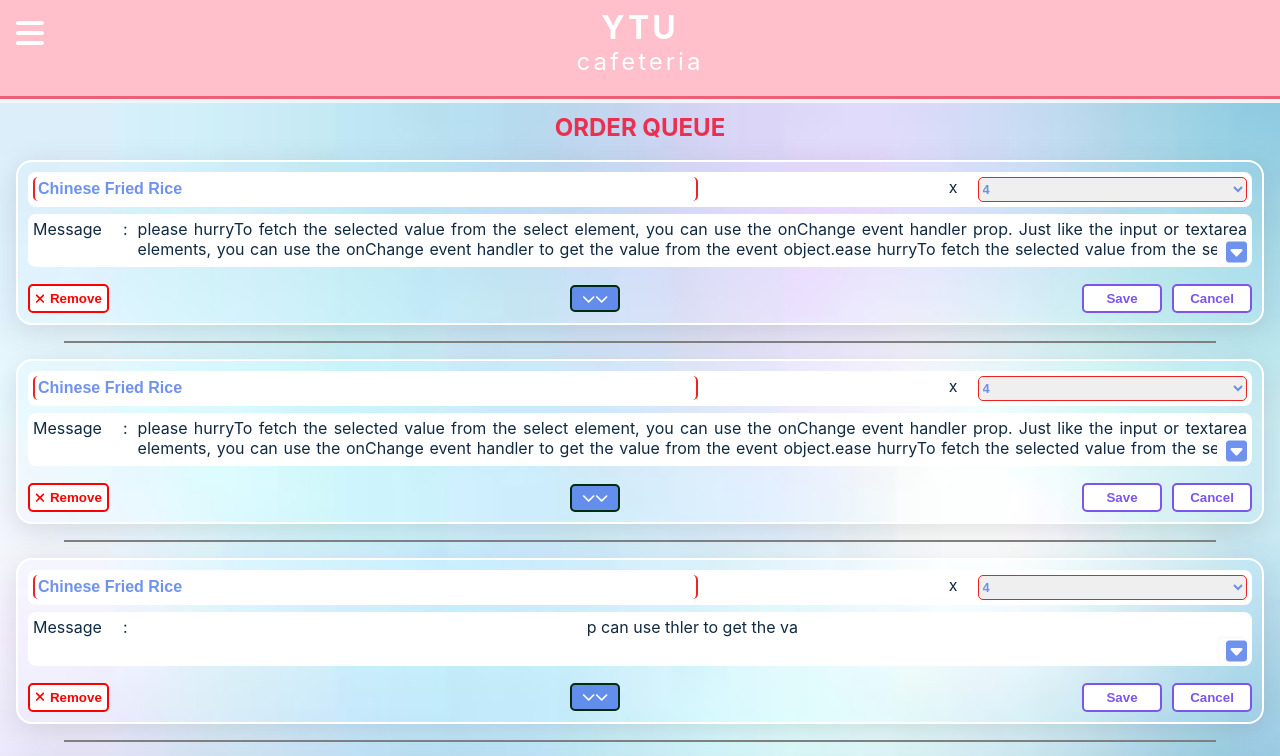
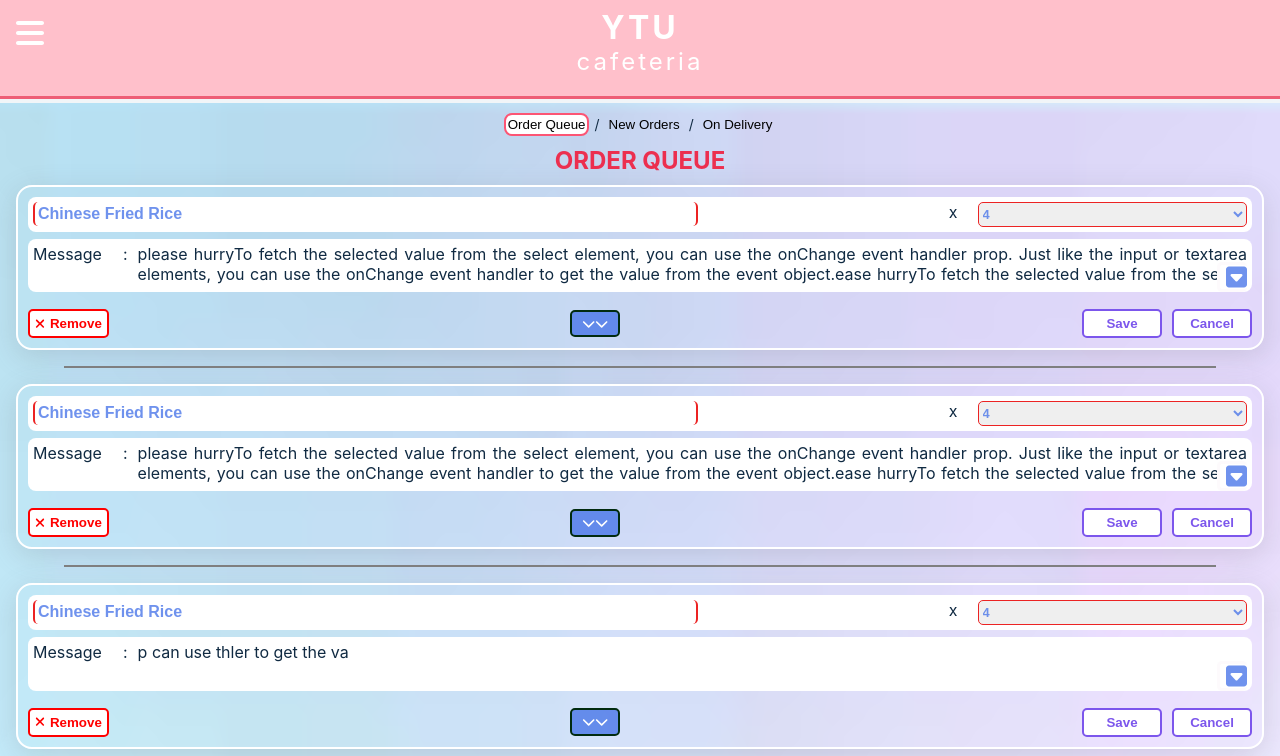
Before and after one commit to Hein-htetA/cafeteria-test-site-frontend, a React (Create React App) app: page / in a window 1280 px wide. Shown: the top 756 px of the page. Built offline with nearby package versions, Linux system fonts and the light colour scheme.

Commit message:
give up on auto navbar color changing

```diff
--- a/src/Context/UiReducer.js
+++ b/src/Context/UiReducer.js
@@ -1,5 +1,5 @@
 const reducer = (state, action) => {
-  console.log("ui reducer run");
+  // console.log("ui reducer run");
   switch (action.type) {
     case "TOGGLE_NAVBAR":
       const { navbar } = { ...state };
--- a/src/components/order/CollapsibleContainer.js
+++ b/src/components/order/CollapsibleContainer.js
@@ -10,7 +10,6 @@ const CollapsibleContainer = ({
 }) => {
   const collapseContainerRef = useRef(null);
   const heightRef = useRef(null);
-  console.log("collapse container re render");
 
   useEffect(() => {
     onClickHideShow(id, "detailHide");
--- /dev/null
+++ b/src/components/order/OrderNav.css
@@ -0,0 +1,24 @@
+.order-nav-container {
+  width: 100%;
+  padding: 10px 10px 0px 10px;
+  display: flex;
+  justify-content: center;
+  align-items: center;
+}
+
+.order-nav-container div {
+  margin: 0px 5px;
+}
+
+.order-nav-btn {
+  border: 2px solid transparent;
+  border-radius: 8px;
+  padding: 2px;
+  outline: none;
+  background-color: transparent
+}
+
+.order-nav-btn-show {
+  background-color: white;
+  border: 2px solid #fc5574;
+}
--- /dev/null
+++ b/src/components/order/OrderNav.js
@@ -0,0 +1,37 @@
+import React, { useState } from "react";
+import "./OrderNav.css";
+
+const OrderNav = (props) => {
+  const { queue, newOrder, delivery, onClick1, onClick2, onClick3 } = props;
+
+  return (
+    <div className="order-nav-container">
+      <button
+        className={queue ? "order-nav-btn order-nav-btn-show" : "order-nav-btn"}
+        onClick={onClick1}
+      >
+        Order Queue
+      </button>
+      <div>/</div>
+      <button
+        className={
+          newOrder ? "order-nav-btn order-nav-btn-show" : "order-nav-btn"
+        }
+        onClick={onClick2}
+      >
+        New Orders
+      </button>
+      <div>/</div>
+      <button
+        className={
+          delivery ? "order-nav-btn order-nav-btn-show" : "order-nav-btn"
+        }
+        onClick={onClick3}
+      >
+        On Delivery
+      </button>
+    </div>
+  );
+};
+
+export default OrderNav;
--- a/src/components/order/SingleOrder.css
+++ b/src/components/order/SingleOrder.css
@@ -86,9 +86,6 @@
 }
 
 .message-box, .address-box {
-  display: flex;
-  flex-direction: column;
-  align-items: center;
   text-align: justify;
   position: relative;
 }
--- a/src/components/order/SingleOrder.js
+++ b/src/components/order/SingleOrder.js
@@ -56,7 +56,6 @@ const SingleOrder = (props) => {
       behavior: "smooth",
     });
   };
-  console.log("single order rerender");
 
   return (
     <>
--- a/src/components/order/index.css
+++ b/src/components/order/index.css
@@ -3,6 +3,7 @@
   background-position: center;
   background-size: cover;
   width: 100%;
+  position: relative;
 }
 
 .order-container h3 {
@@ -11,5 +12,4 @@
   text-transform: uppercase;
   font-size: 1.5rem;
   color: rgb(236, 47, 79);
-  margin-bottom: 0.5rem;
 }
--- a/src/components/order/index.js
+++ b/src/components/order/index.js
@@ -1,14 +1,109 @@
-import React from "react";
+import { text } from "@fortawesome/fontawesome-svg-core";
+import React, { useEffect, useRef, useState } from "react";
 import { useOrderContext } from "../../Context/OrderContext";
 import "./index.css";
+import OrderNav from "./OrderNav";
 import SingleOrder from "./SingleOrder";
 
 const Order = () => {
   const { data } = useOrderContext();
-  console.log("order index rerender");
+  const [activeState, setActiveState] = useState({
+    queue: true,
+    newOrder: false,
+    delivery: false,
+  });
+
+  //console.log("order rerender");
+  console.log("active state outside", activeState);
+  const orderReceivedRef = useRef(null);
+  const orderAcceptedRef = useRef(null);
+  const onDeliveryRef = useRef(null);
+
+  const onClick1 = () => {
+    console.log("scrollY", window.scrollY);
+    console.log("offsetTop", orderReceivedRef.current.offsetTop);
+    // window.scrollTo(0, onDeliveryRef.current.offsetTop);
+  };
+  const onClick2 = () => {
+    orderReceivedRef.current.scrollIntoView();
+  };
+  const onClick3 = () => {
+    onDeliveryRef.current.scrollIntoView();
+  };
+
+  useEffect(() => {
+    const handleScroll = () => {
+      // console.log("window.scrollY", window.scrollY);
+      // console.log("offsetTop acc", orderAcceptedRef.current.offsetTop);
+      // console.log("offsetTop rec", orderReceivedRef.current.offsetTop);
+      // console.log("offsetTop deli", onDeliveryRef.current.offsetTop);
+      let copyState = {
+        queue: false,
+        newOrder: false,
+        delivery: false,
+      };
+      if (orderAcceptedRef.current.offsetTop - window.scrollY < 150) {
+        console.log("scroll exceed orderAcctp by 150");
+        copyState = {
+          queue: true,
+          newOrder: false,
+          delivery: false,
+        };
+      }
+      if (orderReceivedRef.current.offsetTop - window.scrollY < 150) {
+        console.log("scroll exceed orderRec by 150");
+        copyState = {
+          queue: false,
+          newOrder: true,
+          delivery: false,
+        };
+      }
+      if (onDeliveryRef.current.offsetTop - window.scrollY < 150) {
+        console.log("scroll exceed dekuverty by 150");
+        copyState = {
+          queue: false,
+          newOrder: false,
+          delivery: true,
+        };
+      }
+      // console.log("copySTate", copyState);
+      // console.log("activeState", activeState);
+
+      for (const key in copyState) {
+        if (copyState[key] !== activeState[key]) {
+          console.log(key);
+          console.log(activeState[key]);
+          console.log("state updated");
+          setActiveState({ ...copyState });
+          break;
+        }
+      }
+    };
+
+    // console.log("useEffect run");
+    window.addEventListener("scroll", handleScroll);
+
+    return () => {
+      window.removeEventListener("scroll", handleScroll);
+    };
+  }, [activeState]);
+
   return (
     <main className="order-container">
-      <h3>Order Queue</h3>
+      <OrderNav {...{ ...activeState, onClick1, onClick2, onClick3 }} />
+      <h3 ref={orderAcceptedRef}>Order Queue</h3>
+      {data.map((order) => {
+        return <SingleOrder {...order} key={order.id} />;
+      })}
+
+      <OrderNav {...{ ...activeState, onClick1, onClick2, onClick3 }} />
+      <h3 ref={orderReceivedRef}>New Orders</h3>
+      {data.map((order) => {
+        return <SingleOrder {...order} key={order.id} />;
+      })}
+
+      <OrderNav {...{ ...activeState, onClick1, onClick2, onClick3 }} />
+      <h3 ref={onDeliveryRef}>On Delievery</h3>
       {data.map((order) => {
         return <SingleOrder {...order} key={order.id} />;
       })}
--- a/src/components/sharedLayout/MenuSharedLayout.js
+++ b/src/components/sharedLayout/MenuSharedLayout.js
@@ -5,7 +5,6 @@ import "./MenuSharedLayout.css";
 
 const MenuSharedLayout = () => {
   const menuData = useMenuContext();
-  console.log(menuData);
   return (
     <div className="menu-container">
       <h1>Our Menu</h1>
--- a/src/components/sharedLayout/OrderSharedLayout.js
+++ b/src/components/sharedLayout/OrderSharedLayout.js
@@ -3,7 +3,6 @@ import Navbar from "../navbar";
 import { Outlet } from "react-router-dom";
 
 const SharedLayout = () => {
-  console.log("shared layout re render");
   return (
     <div>
       <Navbar />
```
